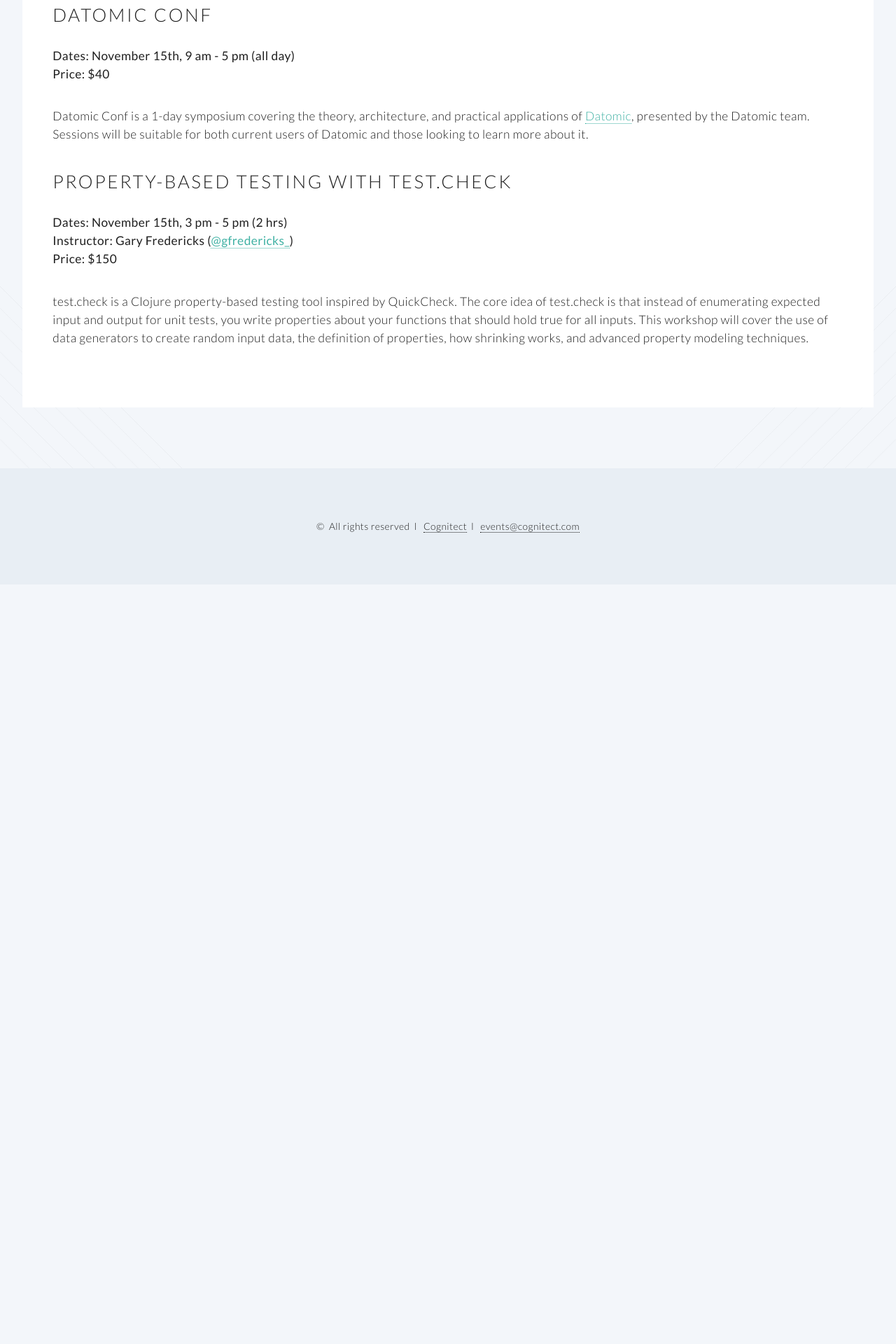
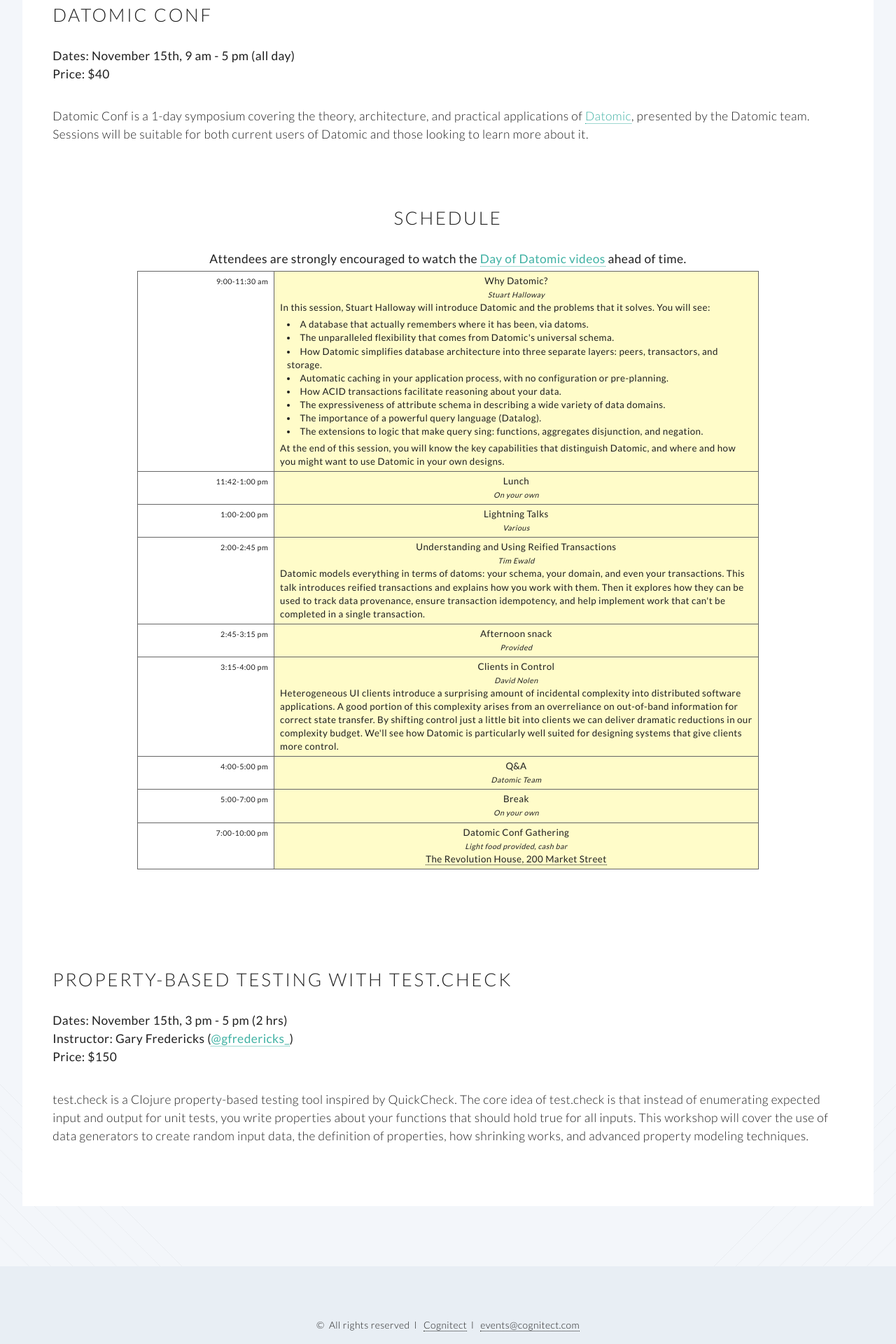
Before and after one commit to clojureconj/clojureconj.github.io, a Jekyll site: the page built from training.html, in a window 1280 px wide. Shown: the part 761-2681 px from the top of the page at 70% size. Built offline with Jekyll 4.4.1, drawn with Linux system fonts in a browser that asks for light colours; before the commit the page ends 1596 px from its top, so only the background shows below that.

Commit message:
adding datomic conf schedule

```diff
--- a/css/style.css
+++ b/css/style.css
@@ -527,6 +527,15 @@
         td.slot div.speaker {
             font-style: italic;
             font-size: 8pt;
+        }
+        td.slot div.abstract {
+        	text-align: left;
+        }
+        td.slot div.abstract ul {
+        	list-style: inside;
+        	margin-top: 5px;
+        	margin-bottom: 5px;
+        	margin-left: 10px;
         }
         th {
             font-size: 12pt;
--- a/training.html
+++ b/training.html
@@ -40,6 +40,115 @@
 
 <p>Datomic Conf is a 1-day symposium covering the theory, architecture, and practical applications of <a href="http://www.datomic.com/">Datomic</a>, presented by the Datomic team. Sessions will be suitable for both current users of Datomic and those looking to learn more about it.</p>
 							  </section>
+							  <section class="wrapper style3 container special">
+						<header class="major">
+							<h2><a id="schedule">Schedule</a></h2>
+							<b>Attendees are strongly encouraged to watch the <a href="http://www.datomic.com/training.html">Day of Datomic videos</a> ahead of time.</b>
+						</header>
+
+								<table><tbody>
+									<tr>
+										<td class="time">9:00-11:30 am</td>
+										<td class="slot talk">
+											<div class="title">Why Datomic?</div>
+											<div class="speaker">Stuart Halloway</div>
+											<div class="abstract">
+												In this session, Stuart Halloway will introduce Datomic and the
+problems that it solves.  You will see:
+<ul>
+<li>A database that actually remembers where it has been, via datoms.</li>
+<li>The unparalleled flexibility that comes from Datomic's universal schema.</li>
+<li>How Datomic simplifies database architecture into three separate layers: peers, transactors, and storage.</li>
+<li>Automatic caching in your application process, with no configuration or pre-planning.</li>
+<li>How ACID transactions facilitate reasoning about your data.</li>
+<li>The expressiveness of attribute schema in describing a wide variety of data domains.</li>
+<li>The importance of a powerful query language (Datalog).</li>
+<li>The extensions to logic that make query sing: functions, aggregates disjunction, and negation.</li>
+</ul>
+At the end of this session, you will know the key capabilities that
+distinguish Datomic, and where and how you might want to use Datomic in
+your own designs.
+											</div>
+										</td>
+
+									</tr>
+									<tr>
+										<td class="time">11:42-1:00 pm</td>
+										<td class="slot talk">
+											<div class="title">Lunch</div>
+											<div class="speaker">On your own</div>
+										</td>
+
+									</tr>
+									<tr>
+										<td class="time">1:00-2:00 pm</td>
+										<td class="slot talk">
+											<div class="title">Lightning Talks</div>
+											<div class="speaker">Various</div>
+										</td>
+
+									</tr>
+
+									<tr>
+										<td class="time">2:00-2:45 pm</td>
+										<td class="slot talk">
+											<div class="title">Understanding and Using Reified Transactions</div>
+											<div class="speaker">Tim Ewald</div>
+											<div class="abstract">Datomic models everything in terms of datoms: your schema, your domain, and even your transactions. This talk introduces reified transactions and explains how you work with them. Then it explores how they can be used to track data provenance, ensure transaction idempotency, and help implement work that can't be completed in a single transaction.
+											</div>
+										</td>
+
+									</tr>
+									<tr>
+										<td class="time">2:45-3:15 pm</td>
+										<td class="slot talk">
+											<div class="title">Afternoon snack</div>
+											<div class="speaker">Provided</div>
+										</td>
+
+									</tr>
+									<tr>
+										<td class="time">3:15-4:00 pm</td>
+										<td class="slot talk">
+											<div class="title">Clients in Control</div>
+											<div class="speaker">David Nolen</div>
+											<div class="abstract">Heterogeneous UI clients introduce a surprising amount of incidental
+complexity into distributed software applications. A good portion of
+this complexity arises from an overreliance on out-of-band
+information for correct state transfer. By shifting control just a little
+bit into clients we can deliver dramatic reductions in our
+complexity budget. We'll see how Datomic is particularly well suited
+for designing systems that give clients more control.</div>
+										</td>
+
+									</tr>
+									<tr>
+										<td class="time">4:00-5:00 pm</td>
+										<td class="slot talk">
+											<div class="title">Q&amp;A</div>
+											<div class="speaker">Datomic Team</div>
+										</td>
+
+									</tr>
+									<tr>
+										<td class="time">5:00-7:00 pm</td>
+										<td class="slot talk">
+											<div class="title">Break</div>
+											<div class="speaker">On your own</div>
+										</td>
+
+									</tr>
+									<tr>
+										<td class="time">7:00-10:00 pm</td>
+										<td class="slot talk">
+											<div class="title">Datomic Conf Gathering</div>
+											<div class="speaker">Light food provided, cash bar</div>
+											<div><a href="http://revolutionhouse.com">The Revolution House, 200 Market Street</a></div>
+										</td>
+
+									</tr>
+								</tbody></table>
+							</section>
 							</div>
 
 							<div class="content">
```
